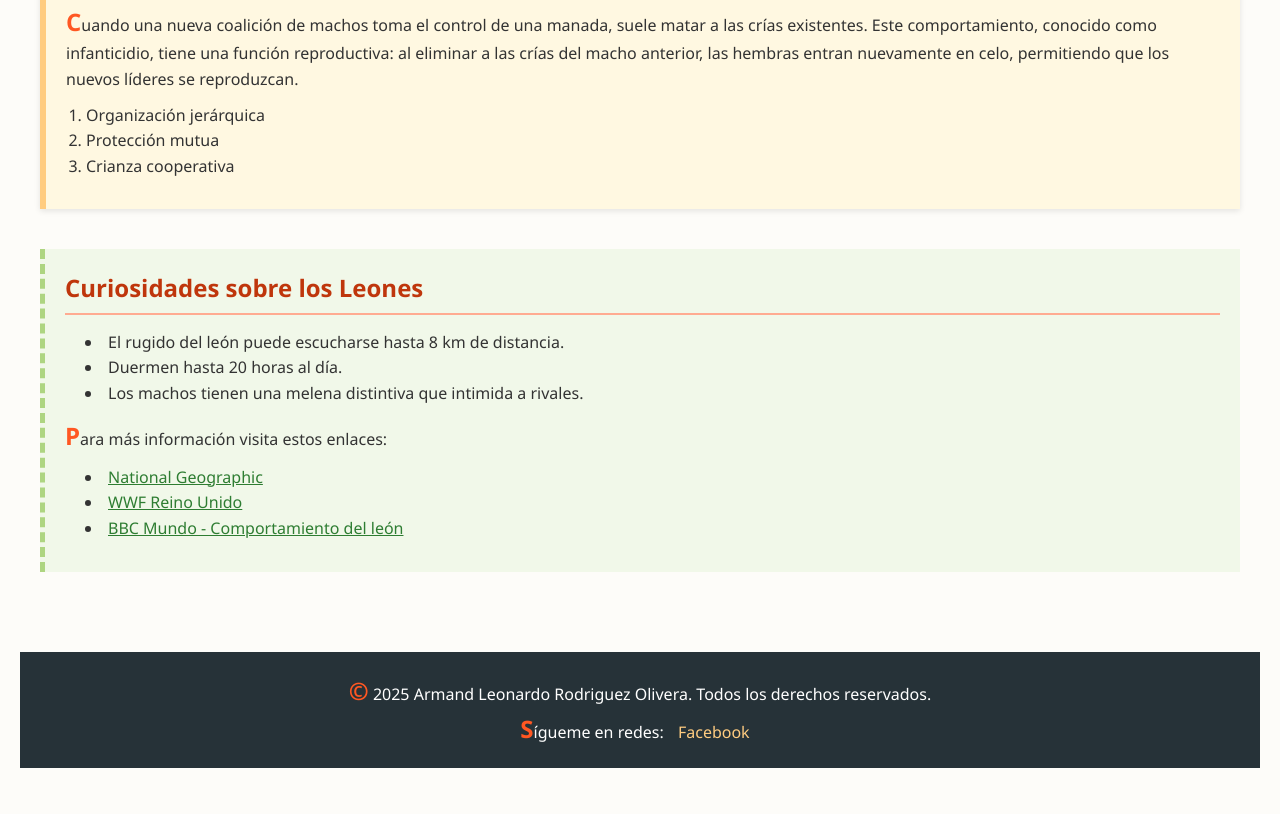
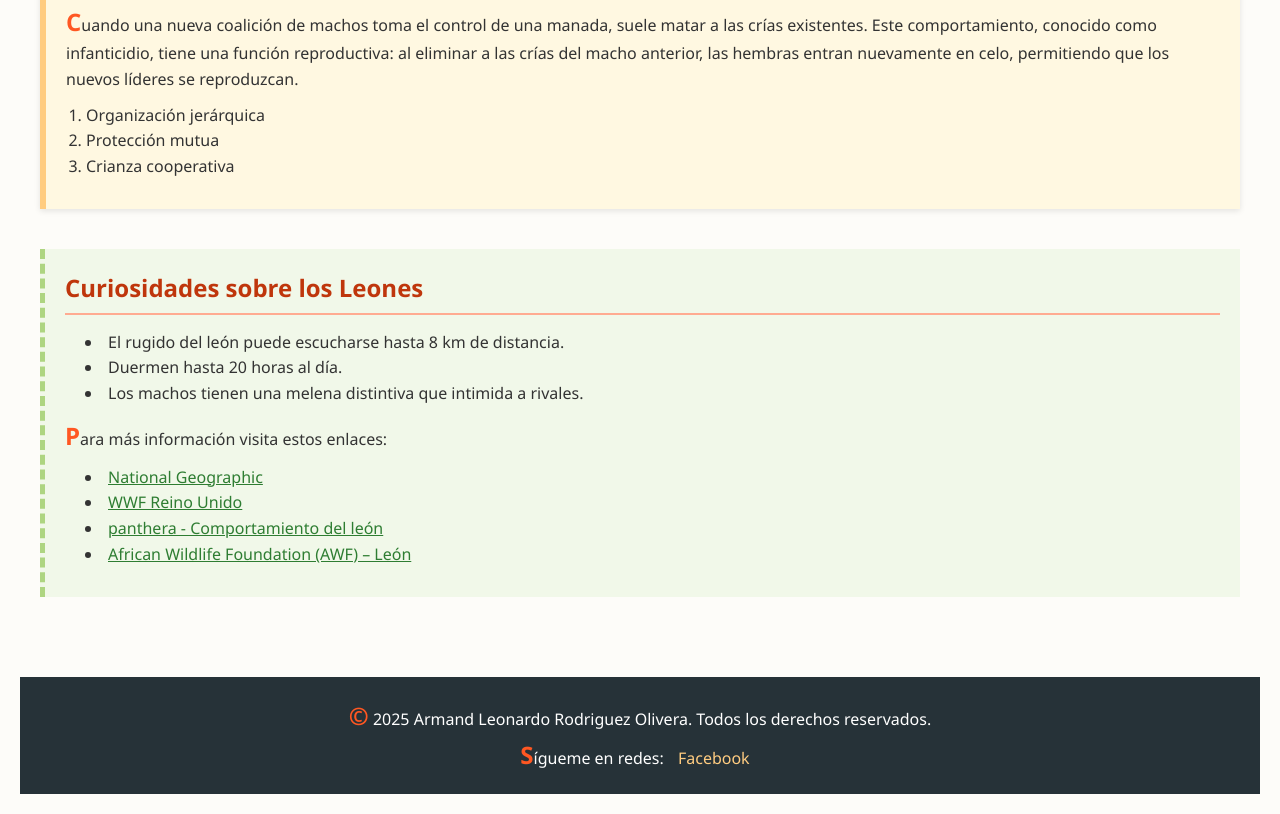
Before and after one commit to armandosleo/Mi-pagina-web, a plain HTML site: page carpeta-proyecto/index.html in a window 1280 px wide. Shown: the part 3499-4313 px from the top of the page. Before the commit the page ends 4287 px from the top, so only its background shows below. Drawn offline with Linux system fonts and the light colour scheme.

Commit message:
Update index.html

```diff
--- a/carpeta-proyecto/index.html
+++ b/carpeta-proyecto/index.html
@@ -87,7 +87,8 @@
       <ul>
         <li><a href="https://www.nationalgeographic.com/animals/mammals/facts/african-lion" target="_blank">National Geographic</a></li>
         <li><a href="https://www.wwf.org.uk/learn/wildlife/lions" target="_blank">WWF Reino Unido</a></li>
-        <li><a href="https://www.bbc.com/mundo/noticias/2016/08/160803_lions_behavior_africa_animals_ab" target="_blank">BBC Mundo - Comportamiento del león</a></li>
+        <li><a href="https://panthera.org/cat/lion?utm_source" target="_blank">panthera - Comportamiento del león</a></li>
+        <li><a href="https://www.awf.org/wildlife-conservation/lion?utm_source" target="_blank">African Wildlife Foundation (AWF) – León</a></li>
       </ul>
     </aside>
 
@@ -101,4 +102,5 @@
   </footer>
 
 </body>
+
 </html>
```
